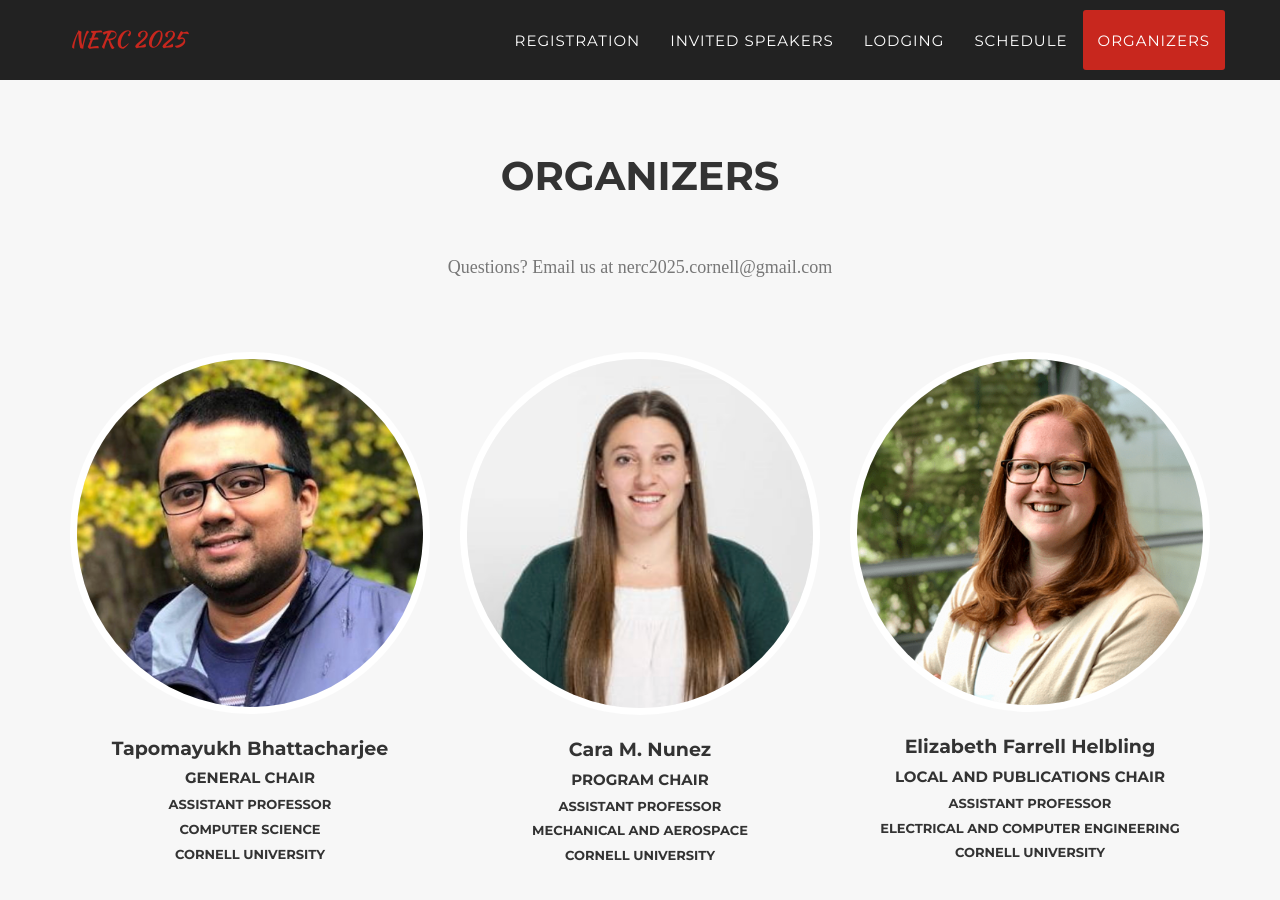
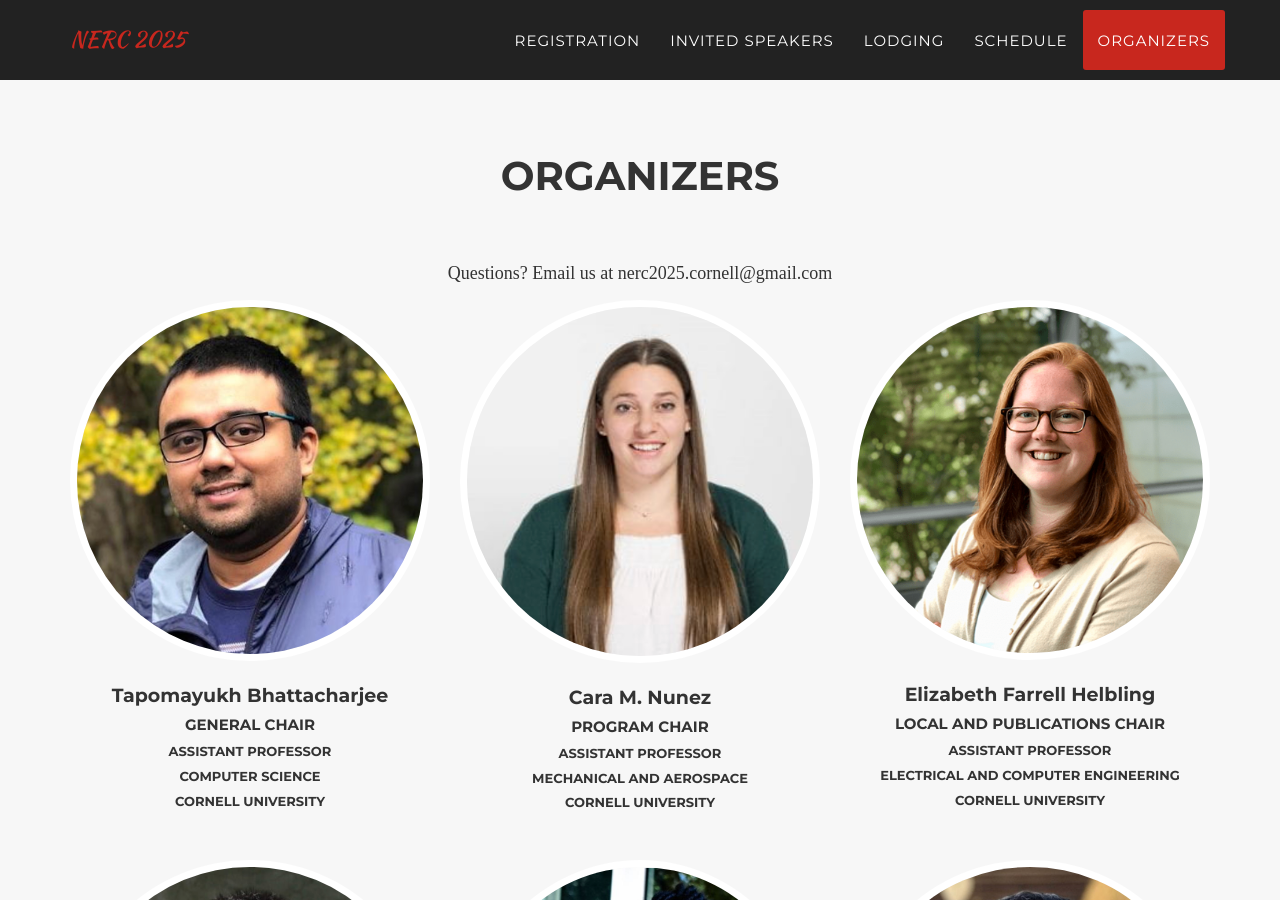
Before and after one commit to Cornell-Tech-AIRLab/cornell2025.nerc.io, a Jekyll site: the page built from index.html, in a window 1280 px wide and 900 px high, scrolled down 5555 px. Built offline with Jekyll 4.4.1, drawn with Linux system fonts in a browser that asks for light colours; some web fonts are replaced.

Commit message:
organizers text font

```diff
--- a/_includes/organizers.html
+++ b/_includes/organizers.html
@@ -4,7 +4,7 @@
             <div class="row">
                 <div class="col-lg-12 text-center">
                     <h2 class="section-heading">ORGANIZERS</h2>
-                    <h3 class="section-subheading text-muted">Questions? Email us at nerc2025.cornell@gmail.com</h3>
+                    <p style="font-family: 'Times New Roman', Times, serif; font-size: 18px;">Questions? Email us at nerc2025.cornell@gmail.com</p>
                 </div>
             </div>
             <div class="row">
```
